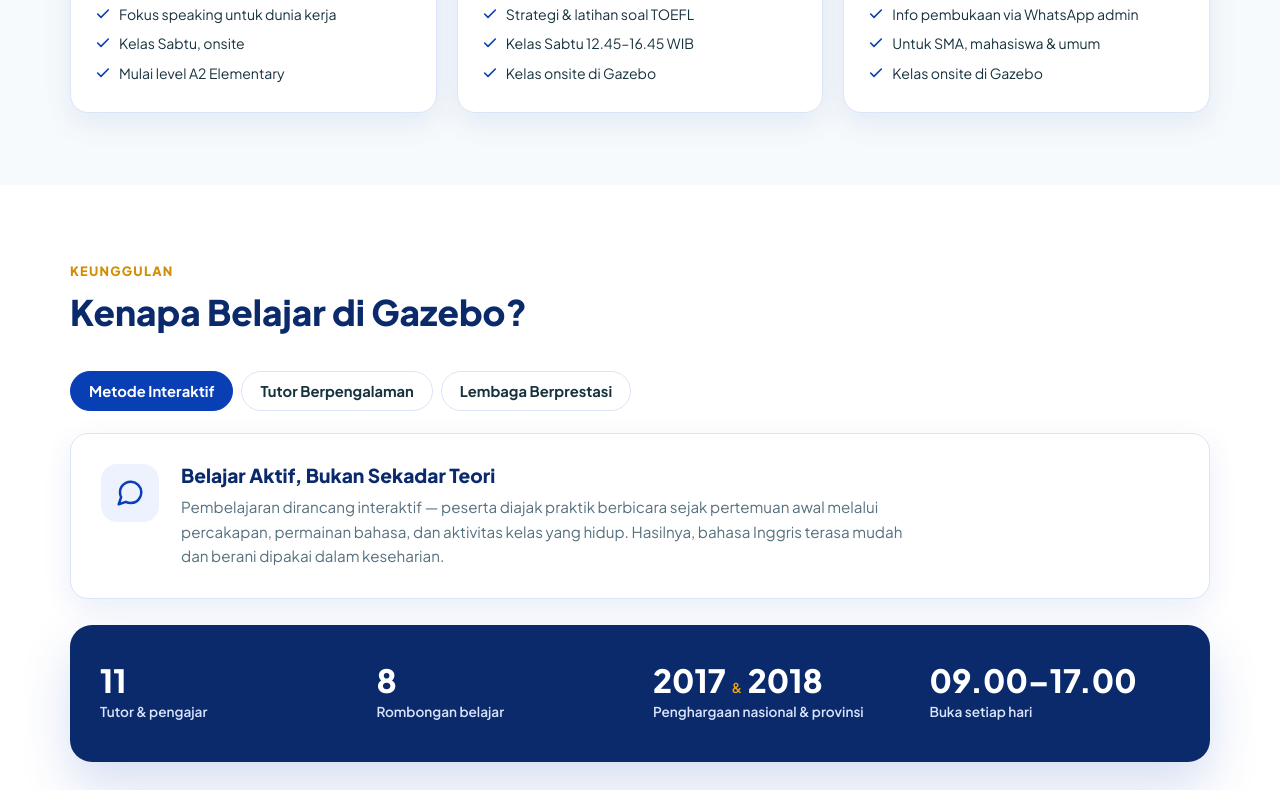
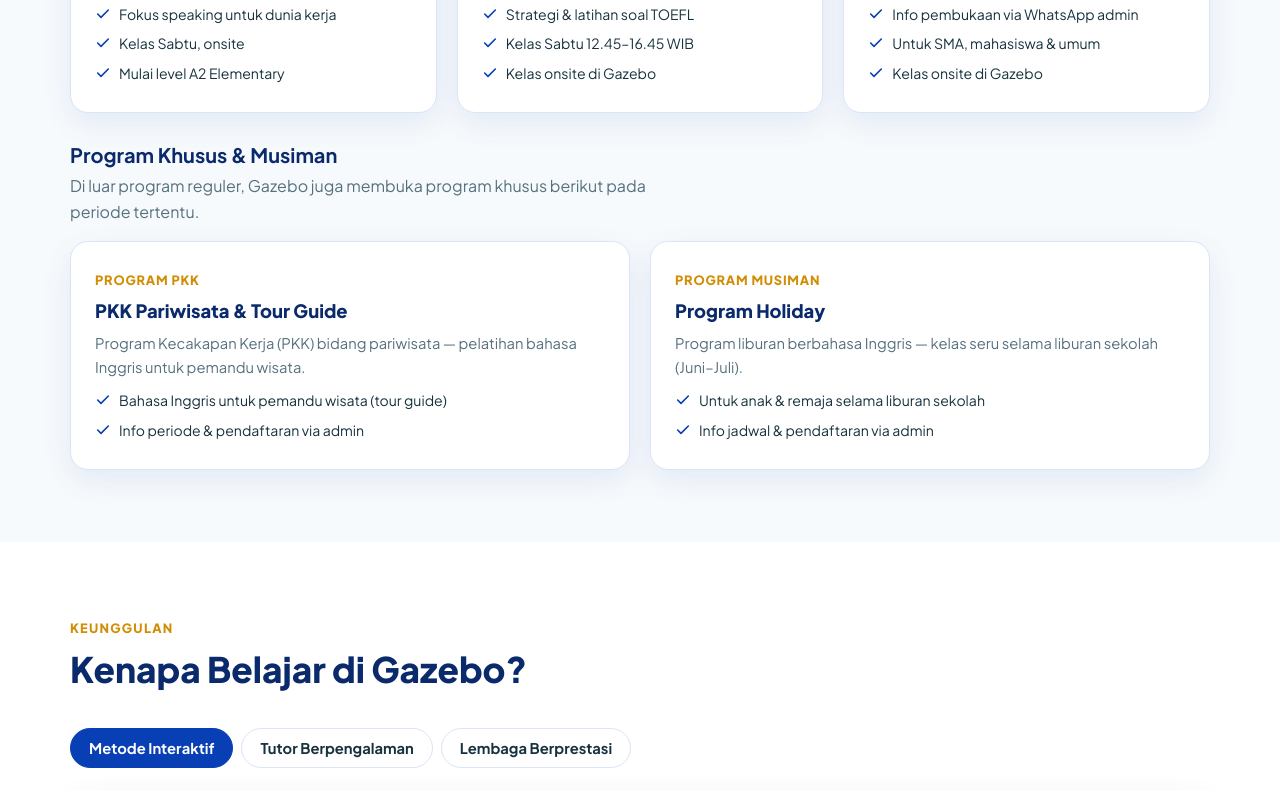
Before and after one commit to wanforge/app.gazeboenglishcourse.com, a plain HTML site: page index.html in a window 1280 px wide. Shown: the part 1605-2395 px from the top of the page. Drawn offline with Linux system fonts and the light colour scheme.

Commit message:
Tambah Prestasi HISPPI 2021 + program khusus PKK Tour Guide & Holiday

```diff
--- a/index.html
+++ b/index.html
@@ -461,6 +461,28 @@ footer.site p{font-size:.9rem}
         </ul>
       </article>
     </div>
+    <h3 style="margin:30px 0 6px;font-size:1.25rem">Program Khusus &amp; Musiman</h3>
+    <p style="color:var(--muted);max-width:640px">Di luar program reguler, Gazebo juga membuka program khusus berikut pada periode tertentu.</p>
+    <div class="grid-2" style="margin-top:16px">
+      <article class="prog">
+        <span class="who">Program PKK</span>
+        <h3>PKK Pariwisata &amp; Tour Guide</h3>
+        <p>Program Kecakapan Kerja (PKK) bidang pariwisata — pelatihan bahasa Inggris untuk pemandu wisata.</p>
+        <ul>
+          <li><svg viewBox="0 0 24 24" fill="none" stroke="currentColor" stroke-width="2.4" stroke-linecap="round" stroke-linejoin="round"><path d="M20 6 9 17l-5-5"/></svg>Bahasa Inggris untuk pemandu wisata (tour guide)</li>
+          <li><svg viewBox="0 0 24 24" fill="none" stroke="currentColor" stroke-width="2.4" stroke-linecap="round" stroke-linejoin="round"><path d="M20 6 9 17l-5-5"/></svg>Info periode &amp; pendaftaran via admin</li>
+        </ul>
+      </article>
+      <article class="prog">
+        <span class="who">Program Musiman</span>
+        <h3>Program Holiday</h3>
+        <p>Program liburan berbahasa Inggris — kelas seru selama liburan sekolah (Juni–Juli).</p>
+        <ul>
+          <li><svg viewBox="0 0 24 24" fill="none" stroke="currentColor" stroke-width="2.4" stroke-linecap="round" stroke-linejoin="round"><path d="M20 6 9 17l-5-5"/></svg>Untuk anak &amp; remaja selama liburan sekolah</li>
+          <li><svg viewBox="0 0 24 24" fill="none" stroke="currentColor" stroke-width="2.4" stroke-linecap="round" stroke-linejoin="round"><path d="M20 6 9 17l-5-5"/></svg>Info jadwal &amp; pendaftaran via admin</li>
+        </ul>
+      </article>
+    </div>
   </div>
 </section>
 
@@ -531,6 +553,14 @@ footer.site p{font-size:.9rem}
           <span class="yr">2018 · JAWA TIMUR</span>
           <h3>Juara 1 Tingkat Jawa Timur</h3>
           <p>Setahun berikutnya, Gazebo meraih Juara 1 tingkat Provinsi Jawa Timur pada tahun 2018.</p>
+        </div>
+      </article>
+      <article class="award">
+        <span class="ic"><svg viewBox="0 0 24 24" fill="none" stroke="currentColor" stroke-width="2" stroke-linecap="round" stroke-linejoin="round"><circle cx="12" cy="8" r="6"/><path d="M15.477 12.89 17 22l-5-3-5 3 1.523-9.11"/></svg></span>
+        <div>
+          <span class="yr">2021 · HISPPI AWARD</span>
+          <h3>Juara 1 HISPPI Award 2021</h3>
+          <p>Gazebo English Course meraih Juara 1 pada ajang HISPPI Award tahun 2021.</p>
         </div>
       </article>
     </div>
--- a/sw.js
+++ b/sw.js
@@ -1,4 +1,4 @@
-var CACHE = 'gazebo-v6';
+var CACHE = 'gazebo-v7';
 var PRECACHE = [
   '.',
   'index.html',
```
